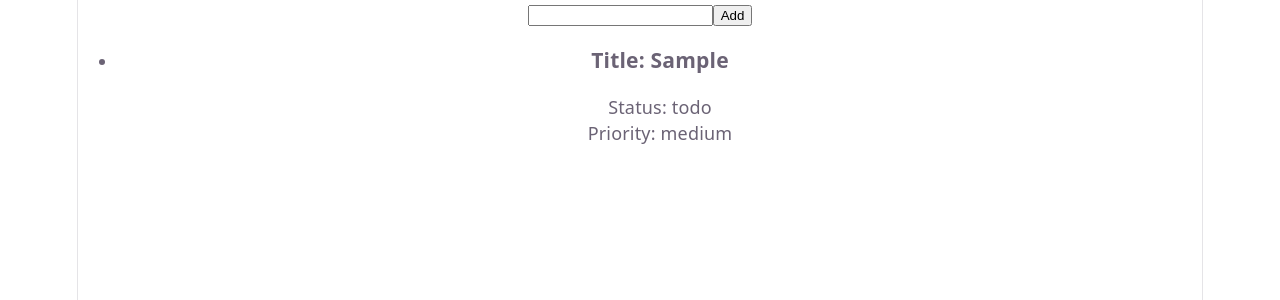
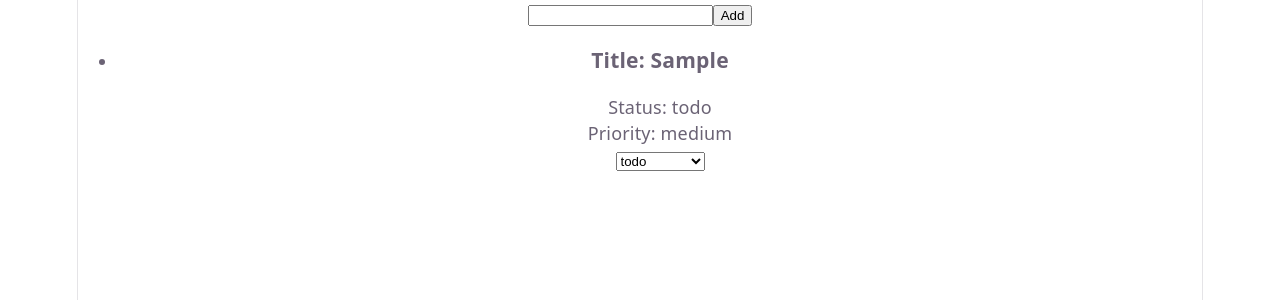
Before and after one commit to viktoriiavetoshkina/taskflow, a React (Vite) app in the folder client/: page / in a window 1280 px wide. Both pictures are taken after typing "Sample" into the empty fields and a click on the button "Add". Shown: the top 300 px of the page. Built offline with nearby package versions, Linux system fonts and the light colour scheme.

Commit message:
feat: add a task status apdate

```diff
--- a/client/src/App.tsx
+++ b/client/src/App.tsx
@@ -2,7 +2,7 @@ import './App.css'
 import { useState } from 'react';
 import { QuickAdd } from './components/QuickAdd';
 import { TaskList } from './components/TaskList';
-import type { Task } from './types/task'
+import type { Task, TaskStatus } from './types/task'
 
 function App() {
   const [tasks, setTasks] = useState<Task[]>([]);
@@ -10,10 +10,15 @@ function App() {
   const handleTaskAdd = (title: string) => {
     setTasks(tasks => [{id: crypto.randomUUID(), title, status: 'todo', priority: 'medium'}, ...tasks])
   }
+
+  const handleStatusChange = (id: string, status: TaskStatus) => {
+    setTasks(tasks => tasks.map(task => task.id === id ? {...task, status} : task))
+  }
+
   return (
     <div>
       <QuickAdd onAddTask={handleTaskAdd}/>
-      <TaskList tasks={tasks} />
+      <TaskList tasks={tasks} onStatusChange={handleStatusChange} />
     </div>
   )
 }
--- a/client/src/components/TaskList.tsx
+++ b/client/src/components/TaskList.tsx
@@ -1,10 +1,12 @@
-import type { Task } from '../types/task';
+import { type Task, type TaskStatus, TASK_STATUSES } from '../types/task';
 
 type TaskListProps = {
     tasks: Task[];
+    onStatusChange: (id: string, status: TaskStatus) => void;
 }
 
-export function TaskList({ tasks }: TaskListProps) {
+export function TaskList({ tasks, onStatusChange }: TaskListProps) {
+
     return (
             tasks.length === 0 ? <p>No tasks yet</p>
             : <ul>
@@ -13,6 +15,11 @@ export function TaskList({ tasks }: TaskListProps) {
                         <h3>Title: {task.title}</h3>
                         <p>Status: {task.status}</p>
                         <p>Priority: {task.priority}</p>
+                        <select value={task.status} onChange={e => onStatusChange(task.id, e.target.value as TaskStatus)}>
+                            {TASK_STATUSES.map(status => (
+                                <option key={status} value={status}>{status}</option>
+                            ))}
+                        </select>
                     </li>
             ))}
             </ul>
--- a/client/src/types/task.ts
+++ b/client/src/types/task.ts
@@ -1,4 +1,6 @@
-export type TaskStatus = 'todo' | 'in-progress' | 'done';
+export const TASK_STATUSES = ['todo', 'in-progress', 'done'] as const;
+export type TaskStatus = (typeof TASK_STATUSES)[number];
+
 export type TaskPriority = 'low' | 'medium' | 'high';
 
 export type Task = {
```
